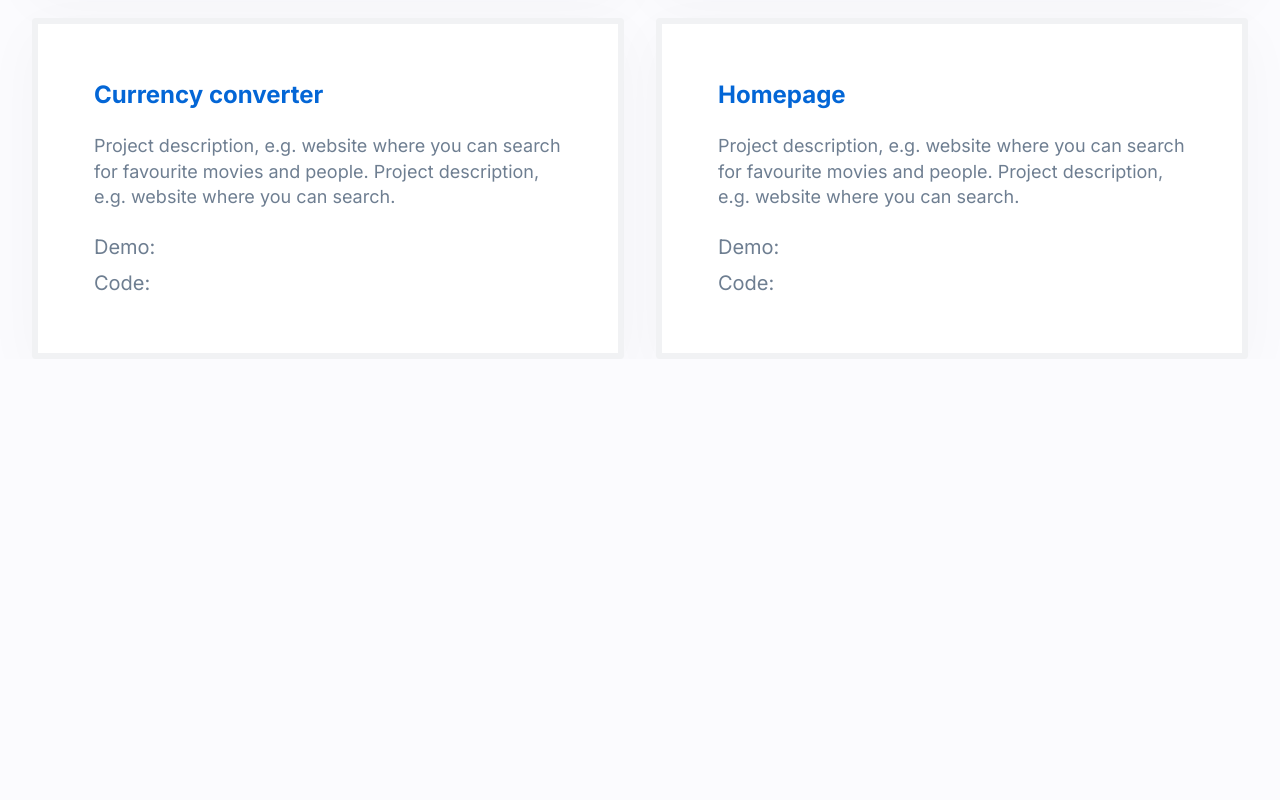
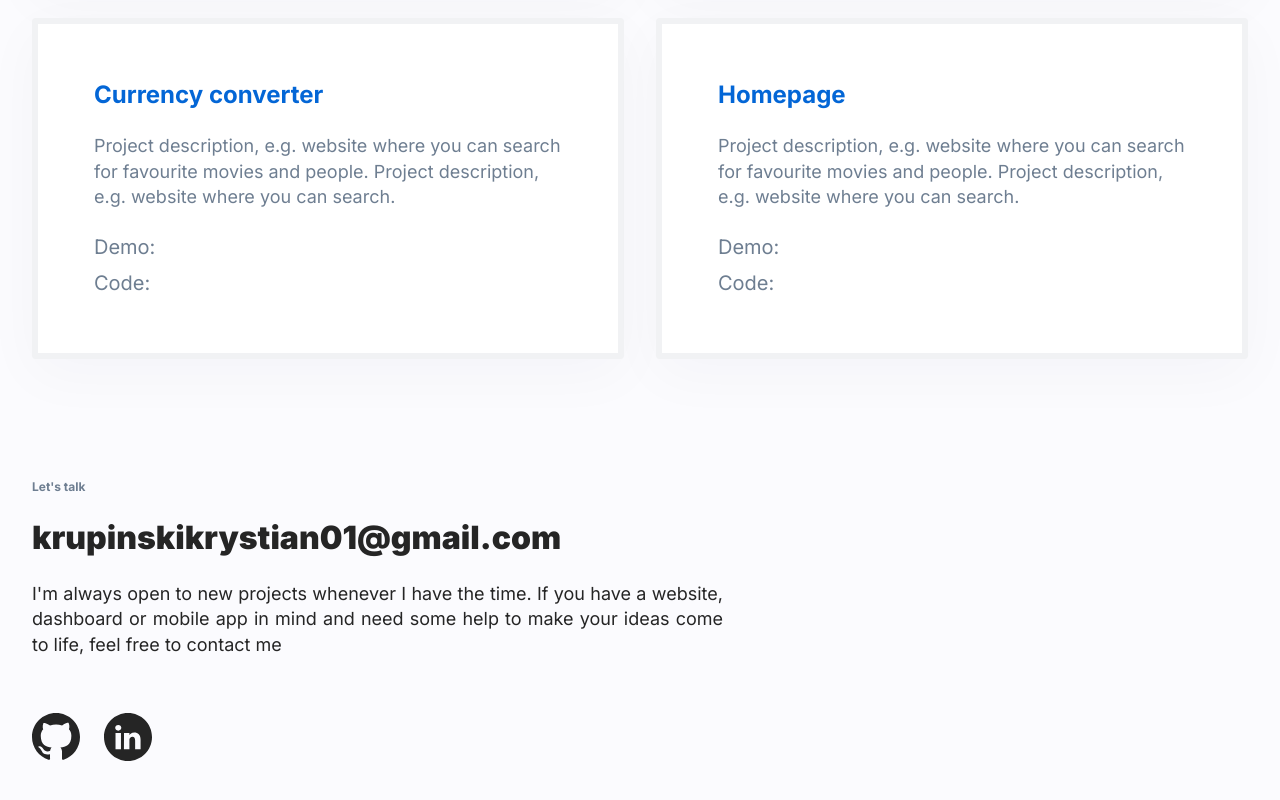
Before and after one commit to Krystian22FrontEnd/personal-homepage, a React (Create React App) app: page / in a window 1280 px wide. Shown: the part 2270-3070 px from the top of the page. Before the commit the page ends 2629 px from the top, so only its background shows below. Built offline with nearby package versions, Linux system fonts and the light colour scheme.

Commit message:
added Footer section

```diff
--- a/src/App.js
+++ b/src/App.js
@@ -4,6 +4,7 @@ import Section from "./Section";
 import Skillset from "./Skillset";
 import ToLearn from "./ToLearn";
 import PortfolioSection from "./PorfolioSection";
+import Footer from "./Footer";
 
 function App() {
   return (
@@ -12,6 +13,7 @@ function App() {
       <Section title={"My skillset includes 🛠️"} body={<Skillset />} />
       <Section title={"What i want to learn next 🚀"} body={<ToLearn />} />
       <PortfolioSection />
+      <Footer />
     </Container>
   );
 }
--- /dev/null
+++ b/src/Footer/index.js
@@ -0,0 +1,29 @@
+import {
+  FooterWrapper,
+  FooterParagraph,
+  FooterEmail,
+  FooterDescrtiption,
+  FooterLinks,
+  StyledGitBlack,
+  StyledLinkedinIcon,
+} from "./styled";
+
+const Footer = () => {
+  return (
+    <FooterWrapper>
+      <FooterParagraph>Let's talk</FooterParagraph>
+      <FooterEmail>krupinskikrystian01@gmail.com</FooterEmail>
+      <FooterDescrtiption>
+        I'm always open to new projects whenever I have the time. If you have a
+        website, dashboard or mobile app in mind and need some help to make your
+        ideas come to life, feel free to contact me
+      </FooterDescrtiption>
+      <FooterLinks>
+        <StyledGitBlack />
+        <StyledLinkedinIcon />
+      </FooterLinks>
+    </FooterWrapper>
+  );
+};
+
+export default Footer;
--- /dev/null
+++ b/src/Footer/styled.js
@@ -0,0 +1,57 @@
+import styled from "styled-components";
+import { ReactComponent as LinkedinIcon } from "../icons/LinkedIN_black.svg";
+import { StyledGitIcon } from "../PorfolioSection/styled";
+
+export const FooterWrapper = styled.div`
+  max-width: 691px;
+  display: flex;
+  flex-direction: column;
+  justify-content: flex-start;
+  margin: 120px 0 109px 0;
+  gap: 24px;
+`;
+
+export const FooterParagraph = styled.p`
+  font-size: 12px;
+  font-weight: 700;
+  line-height: 15.6px;
+  color: ${({ theme }) => theme.color.slateGray};
+  margin: 0;
+`;
+
+export const FooterEmail = styled.p`
+  font-size: 32px;
+  font-weight: 900;
+  line-height: 38.73px;
+  color: ${({ theme }) => theme.color.mineShaft};
+  margin: 0;
+`;
+
+export const FooterDescrtiption = styled.p`
+  font-size: 18px;
+  font-weight: 400;
+  line-height: 25.2px;
+  color: ${({ theme }) => theme.color.mineShaft};
+  text-align: justify;
+  padding-bottom: 32px;
+  margin: 0;
+`;
+
+export const FooterLinks = styled.div`
+  display: flex;
+  align-items: center;
+  justify-content: flex-start;
+`;
+
+export const StyledGitBlack = styled(StyledGitIcon)`
+  fill: ${({theme}) => theme.color.mineShaft} !important;
+  width: 48px;
+  height: 48px;
+  margin-right: 24px;
+  margin-bottom: 0;
+`;
+
+export const StyledLinkedinIcon = styled(LinkedinIcon)`
+  width: 48px;
+  height: 48px;
+`;
```
